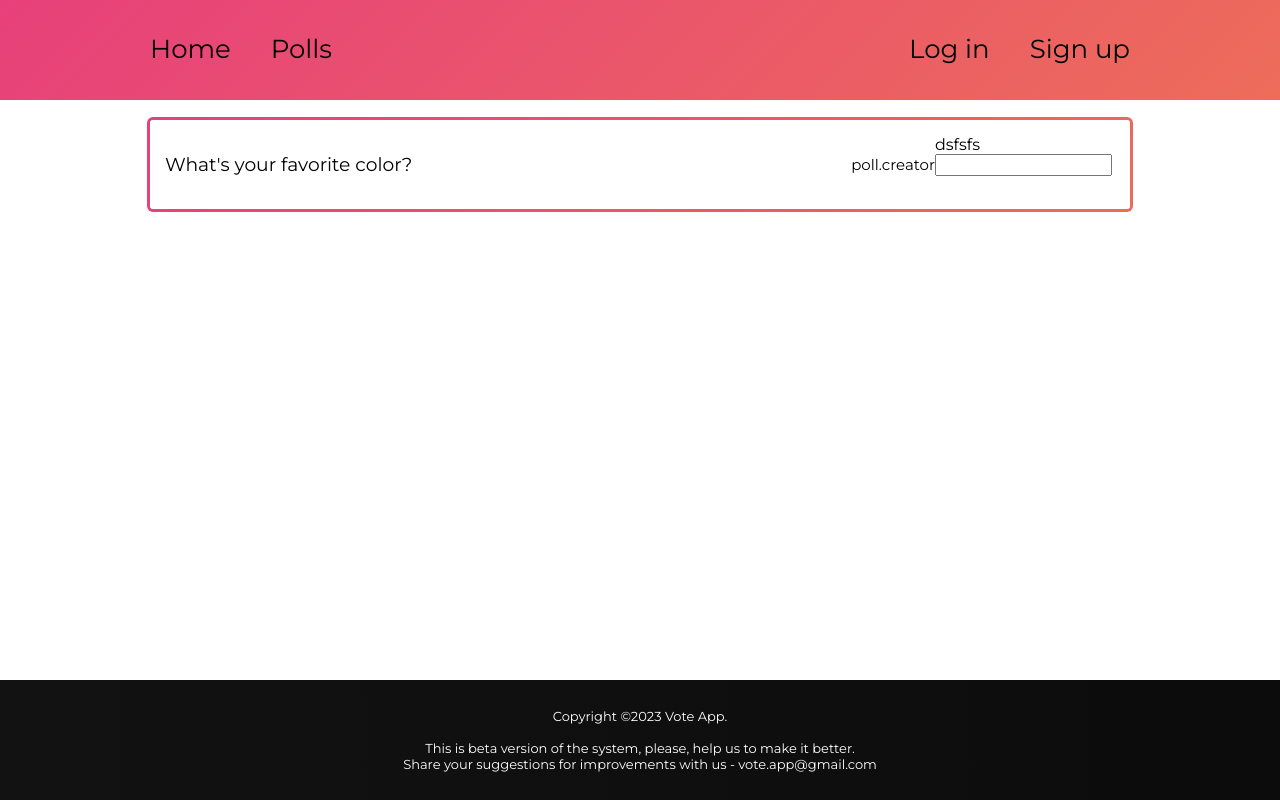
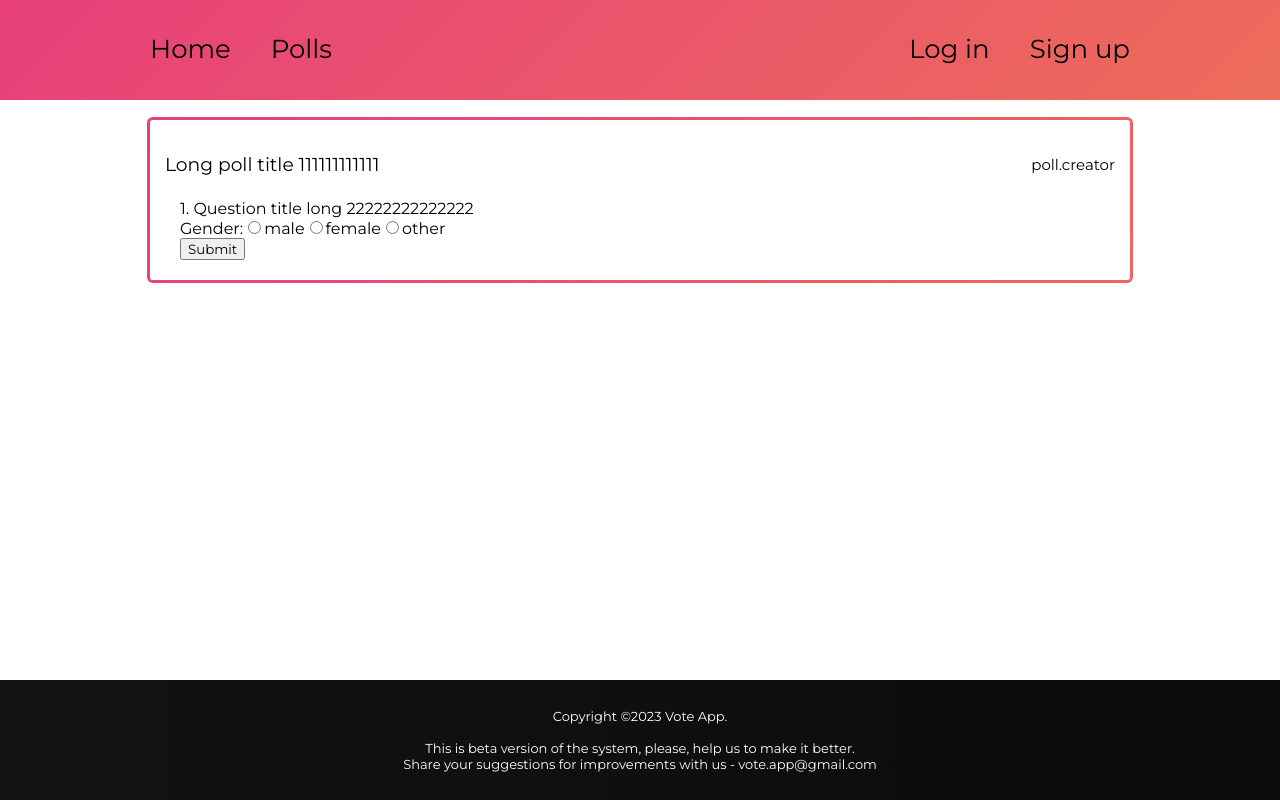
Before and after one commit to wakedupblessed/VoteApp, a React (Create React App) app in the folder web/: page / in a window 1280 px wide. Built offline with nearby package versions, Linux system fonts and the light colour scheme.

Commit message:
(WIP) implementing polls with single answer questions

```diff
--- a/web/src/api/Polls/FAKE_DATA.ts
+++ b/web/src/api/Polls/FAKE_DATA.ts
@@ -4,7 +4,7 @@ const FAKE_DATA: ApiResponse = {
   items: [
     {
       id: "1",
-      title: "What's your favorite color?",
+      title: "Long poll title 111111111111",
       description: "Choose your favorite color from the options below.",
       is_anonymous: false,
       tags: null,
@@ -14,7 +14,7 @@ const FAKE_DATA: ApiResponse = {
       question: [
         {
           id: "chmonia",
-          title: "dsfsfs",
+          title: "Question title long 22222222222222",
           type: QuestionType.SingleChoice,
           options: [
             {
--- a/web/src/components/Poll/Poll.tsx
+++ b/web/src/components/Poll/Poll.tsx
@@ -24,12 +24,14 @@ const PollInfo = styled.div`
   justify-content: space-between;
 `;
 const PollAuthor = styled.h4`
-  height: 100%;
+  height: fit-content;
   font-size: 15px;
   font-weight: normal;
 `;
 
 const StyledPoll = styled.div`
+  display: flex;
+  flex-direction: column;
   padding: 15px;
   font-weight: normal;
   border-radius: 4px;
--- a/web/src/components/Poll/Question.tsx
+++ b/web/src/components/Poll/Question.tsx
@@ -1,13 +1,25 @@
 import styled from "styled-components";
-import { Question, QuestionType } from "../../api/Polls/interfaces";
-import { ReactNode } from "react";
+import { Question, QuestionType, Option } from "../../api/Polls/interfaces";
+import { ReactNode, useState } from "react";
 
 interface IQuestionsContainer {
   questions: Question[];
 }
 
+interface CustomQuestionProps {
+  key: string;
+  data: Question;
+  index: number;
+}
+
+interface BaseQuestionProps {
+  title: string;
+  index: number;
+  children: ReactNode;
+}
+
 export const QuestionsContainer = (props: IQuestionsContainer) => {
-  const renderQuestion = (question: Question) => {
+  const renderQuestion = (question: Question, index: number) => {
     let QuestionComponent: React.ComponentType<CustomQuestionProps>;
 
     switch (question.type) {
@@ -25,7 +37,7 @@ export const QuestionsContainer = (props: IQuestionsContainer) => {
     }
 
     return (
-      <QuestionComponent key={question.id}>{question.title}</QuestionComponent>
+      <QuestionComponent key={question.id} data={question} index={index + 1} />
     );
   };
 
@@ -36,13 +48,27 @@ export const QuestionsContainer = (props: IQuestionsContainer) => {
   );
 };
 
-interface CustomQuestionProps {
-  key: string;
-  children: ReactNode;
-}
+export const BaseQuestion: React.FC<BaseQuestionProps> = ({
+  title,
+  index,
+  children,
+}) => (
+  <>
+    <QuestionTitleStyled>
+      {index}. {title}
+    </QuestionTitleStyled>
+    {children}
+  </>
+);
 
 const OpenAnswerQuestion = (props: CustomQuestionProps) => {
-  return <OpenAnswerQuestionStyled>{props.children}</OpenAnswerQuestionStyled>;
+  return (
+    <OpenAnswerQuestionStyled>
+      <BaseQuestion index={props.index} title={props.data.title}>
+
+      </BaseQuestion>
+    </OpenAnswerQuestionStyled>
+  );
 };
 
 const OpenAnswerQuestionStyled = styled.div``;
@@ -50,7 +76,9 @@ const OpenAnswerQuestionStyled = styled.div``;
 const MultipleChoiceQuestion = (props: CustomQuestionProps) => {
   return (
     <MultipleChoiceQuestionStyled>
-      {props.children}
+      <BaseQuestion index={props.index} title={props.data.title}>
+
+      </BaseQuestion>
     </MultipleChoiceQuestionStyled>
   );
 };
@@ -58,16 +86,53 @@ const MultipleChoiceQuestion = (props: CustomQuestionProps) => {
 const MultipleChoiceQuestionStyled = styled.div``;
 
 const SingleChoiceQuestion = (props: CustomQuestionProps) => {
+  const [values, setValues] = useState({ gender: "" });
+  const genders = ["male", "female", "other"];
+
+  const handleSubmit = (event: React.FormEvent<HTMLFormElement>) => {
+    event.preventDefault();
+    console.log(`Gender: ${values.gender}`);
+  }
+
+  const handleRadioChange = (event: React.ChangeEvent<HTMLInputElement>) => {
+    const { name, value } = event.target;
+    setValues({ ...values, [name]: value });
+  }
   return (
     <SingleChoiceQuestionStyled>
-      {props.children}
-      <input type='text' />
+      <BaseQuestion index={props.index} title={props.data.title}>
+        <form onSubmit={handleSubmit}>
+          <div>
+            <label htmlFor="gender">Gender:</label>
+            {genders.map((option) => (
+              <label key={option}>
+                <input
+                  type="radio"
+                  name="gender"
+                  value={option}
+                  checked={values.gender === option}
+                  onChange={handleRadioChange}
+                />
+                {option}
+              </label>
+            ))}
+          </div>
+
+          <button type="submit">Submit</button>
+        </form>
+      </BaseQuestion>
     </SingleChoiceQuestionStyled>
   );
 };
 
+const SingleOptionStyled = styled.input`
+  type: "radio";
+`;
+
+const QuestionTitleStyled = styled.p``;
+
 const SingleChoiceQuestionStyled = styled.div``;
 
-const QuestionContainer = styled.div``;
-
-const QuestionContainerStyled = styled.div``;
+const QuestionContainerStyled = styled.div`
+  padding: 5px 15px;
+`;
```
